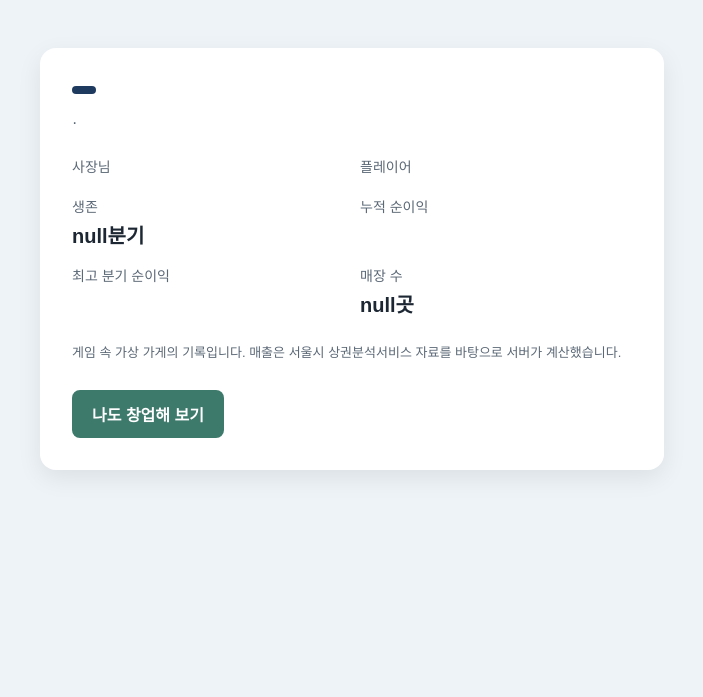
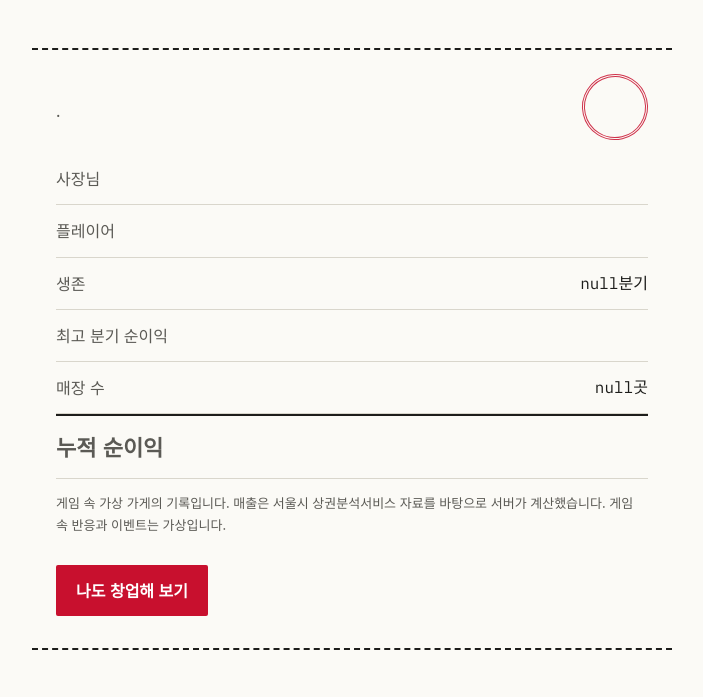
Before and after one commit to seah1006/seoul-startup-sim, a Spring app: page /share/game in a window 1280 px wide. Shown: the top 697 px of the page, without its empty margins (288-991 px from the left). Run offline with Thymeleaf, Linux system fonts and the light colour scheme; the template is opened without the code that fills it, so the values that code supplies are empty; some of the project's set-up classes (security, data sources, template engines, error pages and the like) are left out, and stand-ins take their place; database files in the repository are not loaded.

Commit message:
feat: 공개 공유 기록에 장부 영수증 디자인 적용

```diff
--- a/backend/src/main/resources/templates/share/game.html
+++ b/backend/src/main/resources/templates/share/game.html
@@ -13,41 +13,38 @@
 <meta property="og:url" th:content="${pageUrl}">
 <meta name="twitter:card" content="summary_large_image">
 <style>
-body{margin:0;font-family:"Malgun Gothic","Apple SD Gothic Neo",sans-serif;background:#eef3f7;color:#1d2733}
-.card{max-width:560px;margin:48px auto;padding:32px;background:#fff;border-radius:16px;box-shadow:0 8px 24px rgba(0,0,0,.08)}
-.ending{display:inline-block;margin:0;padding:4px 12px;border-radius:999px;background:#1f3a5f;color:#fff;font-weight:bold}
-h1{margin:16px 0 4px;font-size:32px;word-break:break-all}
-.meta{margin:0 0 24px;color:#5b6876}
-dl{display:grid;grid-template-columns:1fr 1fr;gap:16px;margin:0}
-dt{font-size:14px;color:#5b6876}
-dd{margin:4px 0 0;font-size:20px;font-weight:bold;word-break:break-all}
-.note{margin-top:24px;font-size:13px;color:#5b6876}
-.record{margin-top:24px;padding:16px;border-radius:12px;background:#f3f7f5}
-.record-label{margin:0 0 4px;font-size:14px;color:#5b6876}
-.record-link{font-weight:bold;color:#1f3a5f;word-break:break-all}
-.record-count{margin-left:8px;font-size:13px;color:#5b6876}
-.cta{display:inline-block;margin-top:16px;padding:12px 20px;border-radius:8px;background:#3d7a6b;color:#fff;text-decoration:none;font-weight:bold}
+@import url('https://fonts.googleapis.com/css2?family=Black+Han+Sans&family=IBM+Plex+Mono:wght@400;600&family=Noto+Sans+KR:wght@400;600;800&display=swap');
+:root{--paper:#fbfaf6;--ink:#1d1d1b;--ink-2:#5b5a55;--rule:#d9d6cc;--sign:#c8102e;--sign-ink:#ffffff;--ok:#0b6e4f;--marker:#ffe14d;--radius:2px}
+*{box-sizing:border-box}body{margin:0;font-family:'Noto Sans KR',sans-serif;background:var(--paper);color:var(--ink);line-height:1.7}
+.card{position:relative;max-width:640px;margin:48px auto;padding:32px 24px;border-top:2px dashed var(--ink);border-bottom:2px dashed var(--ink)}
+.ending{margin:0;padding:0 80px 0 0;font-weight:800}.stamp{position:absolute;right:24px;top:24px;width:66px;height:66px;display:grid;place-items:center;border:3px double var(--sign);border-radius:50%;color:var(--sign);font-weight:800;transform:rotate(-13deg);opacity:.85}
+h1{margin:20px 0 4px;font-family:'Black Han Sans',sans-serif;font-weight:400;font-size:32px;overflow-wrap:anywhere}.meta{margin:0 0 24px;color:var(--ink-2)}
+dl{margin:0}dl>div{display:grid;grid-template-columns:1fr 1.4fr;gap:16px;padding:12px 0;border-bottom:1px solid var(--rule)}dt{color:var(--ink-2)}dd{margin:0;text-align:right;overflow-wrap:anywhere;font-family:'IBM Plex Mono',monospace;font-variant-numeric:tabular-nums}.profit{border-top:2px solid var(--ink);font-weight:800;font-size:22px}.positive{color:var(--ok)}.negative{color:var(--sign)}
+.note,.record-label,.record-count{font-size:13px;color:var(--ink-2)}.record{margin-top:24px;padding:16px 0;border-top:1px solid var(--rule)}.record-label{margin:0 0 4px}.record-link{font-weight:800;color:var(--ink);overflow-wrap:anywhere}.record-count{margin-left:8px}.cta{display:inline-block;min-height:44px;margin-top:16px;padding:12px 20px;border-radius:var(--radius);background:var(--sign);color:var(--sign-ink);text-decoration:none;font-weight:600}.cta:focus-visible{outline:3px solid var(--ink);outline-offset:3px}
+@media(max-width:700px){.card{margin:24px 16px;padding:24px 0}.stamp{right:4px}dl>div{gap:10px}.profit{font-size:18px}}
 </style>
 </head>
 <body>
 <main class="card">
   <p class="ending" th:text="${page.endingLabel}">엔딩</p>
+  <span class="stamp" th:text="${page.totalProfit &gt;= 0 ? '흑자' : '적자'}">흑자</span>
   <h1 th:text="${page.shopName}">가게 이름</h1>
   <p class="meta"><span th:text="${page.areaName}">상권</span> · <span th:text="${page.serviceName}">업종</span></p>
   <dl>
     <div><dt>사장님</dt><dd th:text="${page.ownerName}"></dd></div>
     <div><dt>플레이어</dt><dd th:text="${page.nickname}"></dd></div>
     <div><dt>생존</dt><dd th:text="|${page.survivedQuarters}분기|"></dd></div>
-    <div><dt>누적 순이익</dt><dd th:text="${@money.won(page.totalProfit)}"></dd></div>
+
     <div><dt>최고 분기 순이익</dt><dd th:text="${@money.won(page.bestQuarterProfit)}"></dd></div>
     <div><dt>매장 수</dt><dd th:text="|${page.shopCount}곳|"></dd></div>
+    <div class="profit" th:classappend="${page.totalProfit &gt;= 0 ? 'positive' : 'negative'}"><dt>누적 순이익</dt><dd th:text="${@money.won(page.totalProfit)}"></dd></div>
   </dl>
   <section class="record" th:if="${recordLink != null}">
     <p class="record-label">이 가게의 인증글</p>
     <a class="record-link" th:href="@{${recordLink.postUrl}}" th:text="${recordLink.title}">인증글 제목</a>
     <span class="record-count" th:text="|댓글 ${recordLink.commentCount}개|">댓글 0개</span>
   </section>
-  <p class="note">게임 속 가상 가게의 기록입니다. 매출은 서울시 상권분석서비스 자료를 바탕으로 서버가 계산했습니다.</p>
+  <p class="note">게임 속 가상 가게의 기록입니다. 매출은 서울시 상권분석서비스 자료를 바탕으로 서버가 계산했습니다. 게임 속 반응과 이벤트는 가상입니다.</p>
   <a class="cta" th:href="@{/}">나도 창업해 보기</a>
 </main>
 </body>
```
